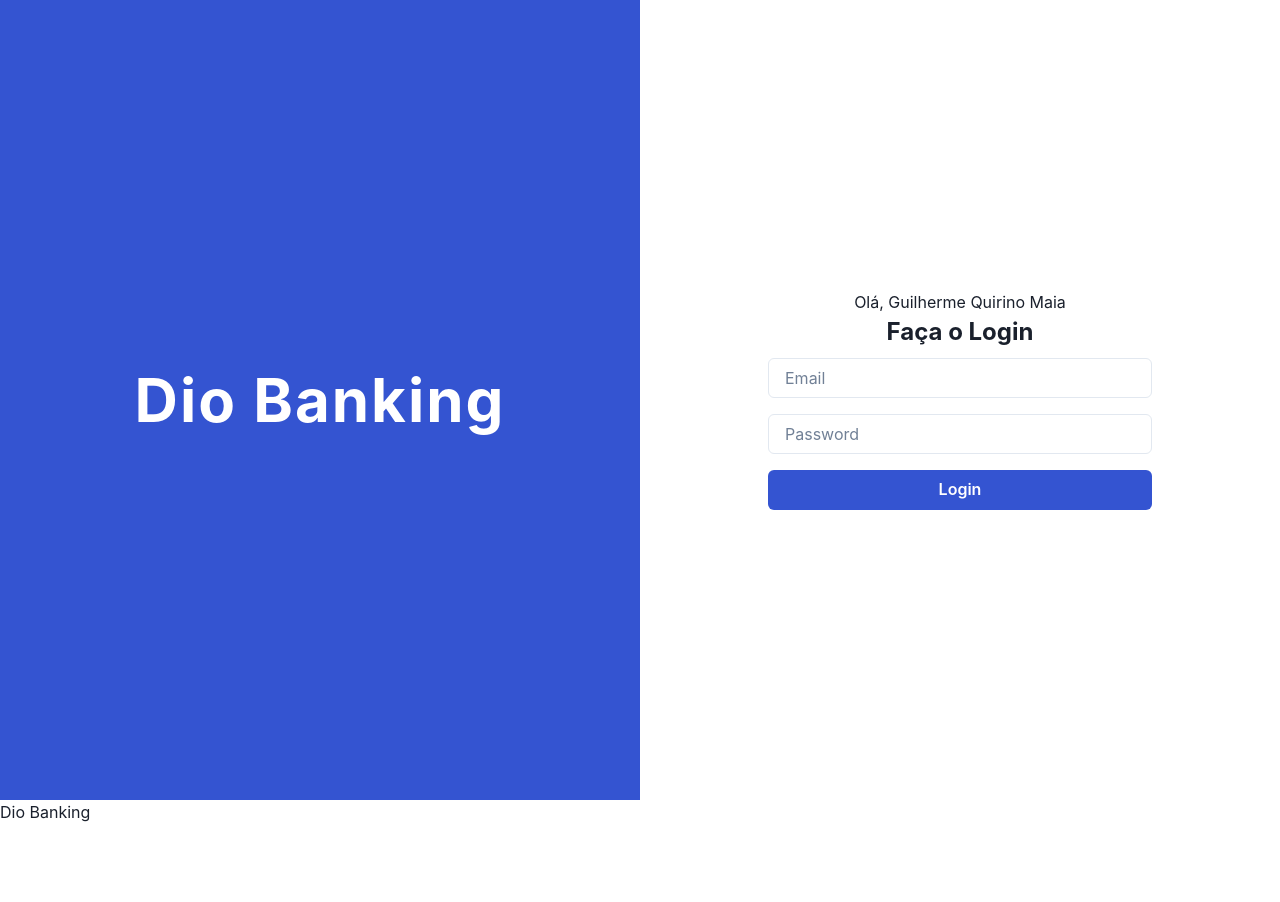
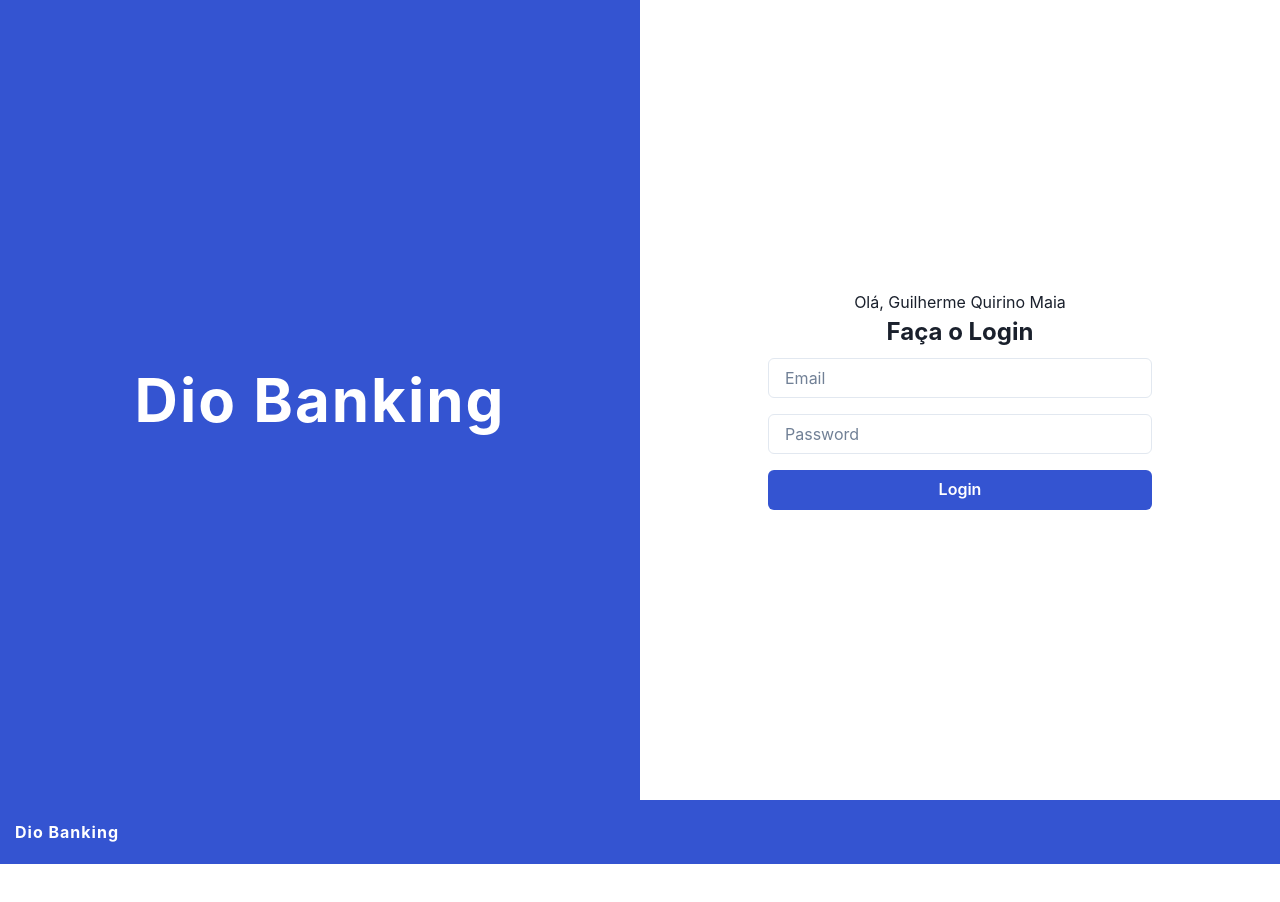
Before and after one commit to guilhermeqmaia/dio_banking_react, a React (Create React App) app: page / in a window 1280 px wide. Shown: the top 902 px of the page. Built offline with nearby package versions, Linux system fonts and the light colour scheme.

Commit message:
changing header style

```diff
--- a/src/components/base/Header.tsx
+++ b/src/components/base/Header.tsx
@@ -1,8 +1,22 @@
+import { Box, Text } from "@chakra-ui/react";
+
 const Header = () => {
     return (
-        <header>
-            Dio Banking
-        </header>
+        <Box
+            minHeight='8vh'
+            backgroundColor='#3454D1'
+            display="flex"
+            alignItems="center"
+            paddingLeft='15px'
+            paddingRight='15px'
+            color={"white"}
+            justifyContent="space-between"
+
+        >
+            <Text as="b" letterSpacing="1px" color="#FFFFFF" fontSize="1xl">
+                Dio Banking
+            </Text>
+        </Box>
     );
 }
 
```
